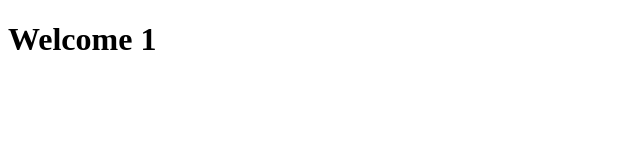
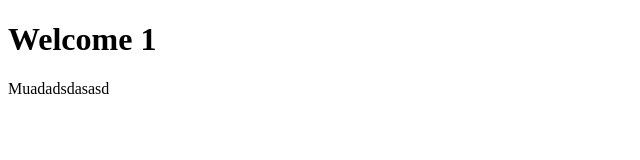
Before and after one commit to stanMunicons/steglatro, a plain HTML site: page index.html in a window 1280 px wide. Shown: the whole page, without its empty margins (0-640 px from the left). Drawn offline with Linux system fonts and the light colour scheme.

Commit message:
added a paragraph

```diff
--- a/index.html
+++ b/index.html
@@ -9,6 +9,7 @@
 <body>
 <main>
     <h1>Welcome 1</h1>
+    <p>Muadadsdasasd</p>
     <!-- THIS IS a comment and git is awesome and stanimir is awesome too! -->
 </main>
 
```
